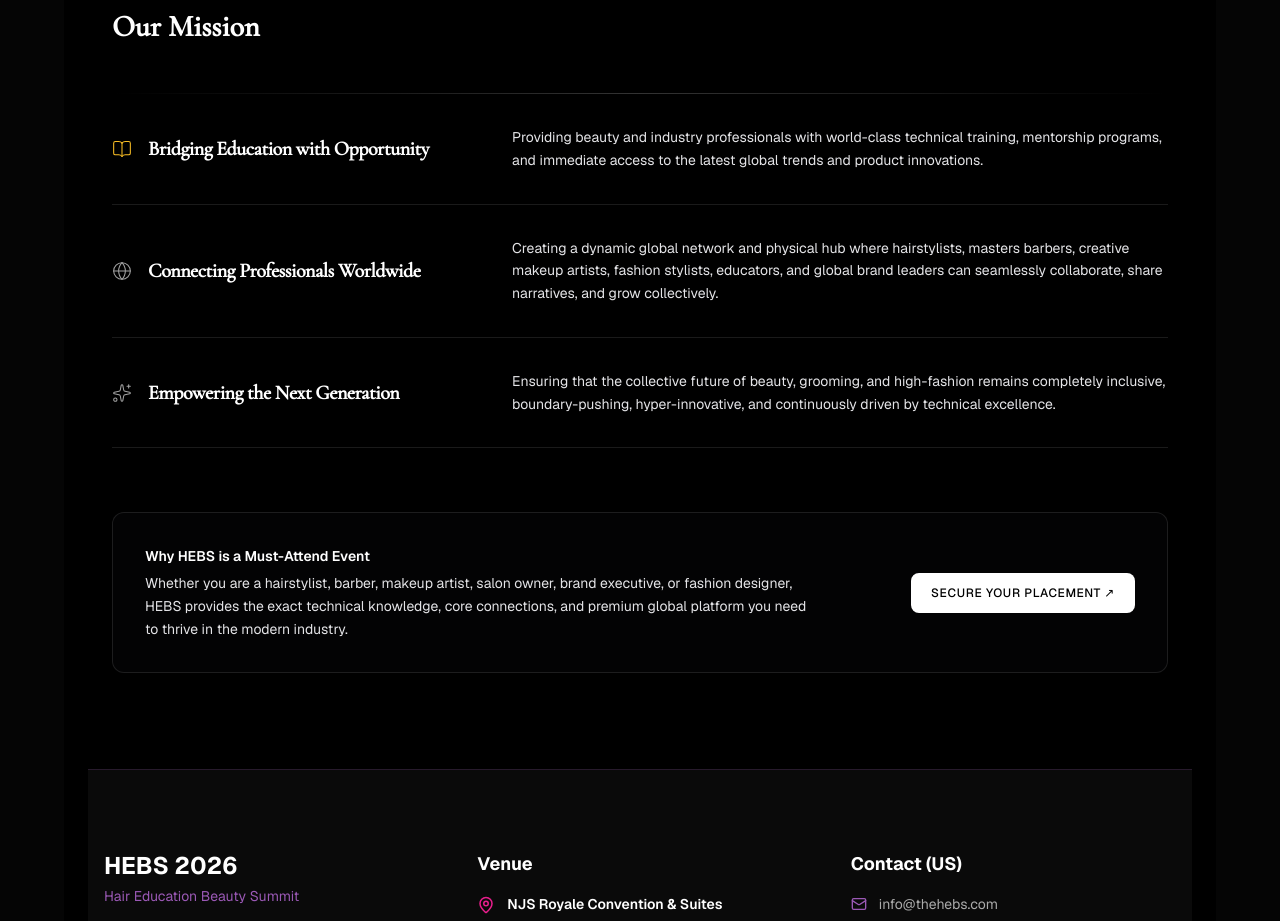
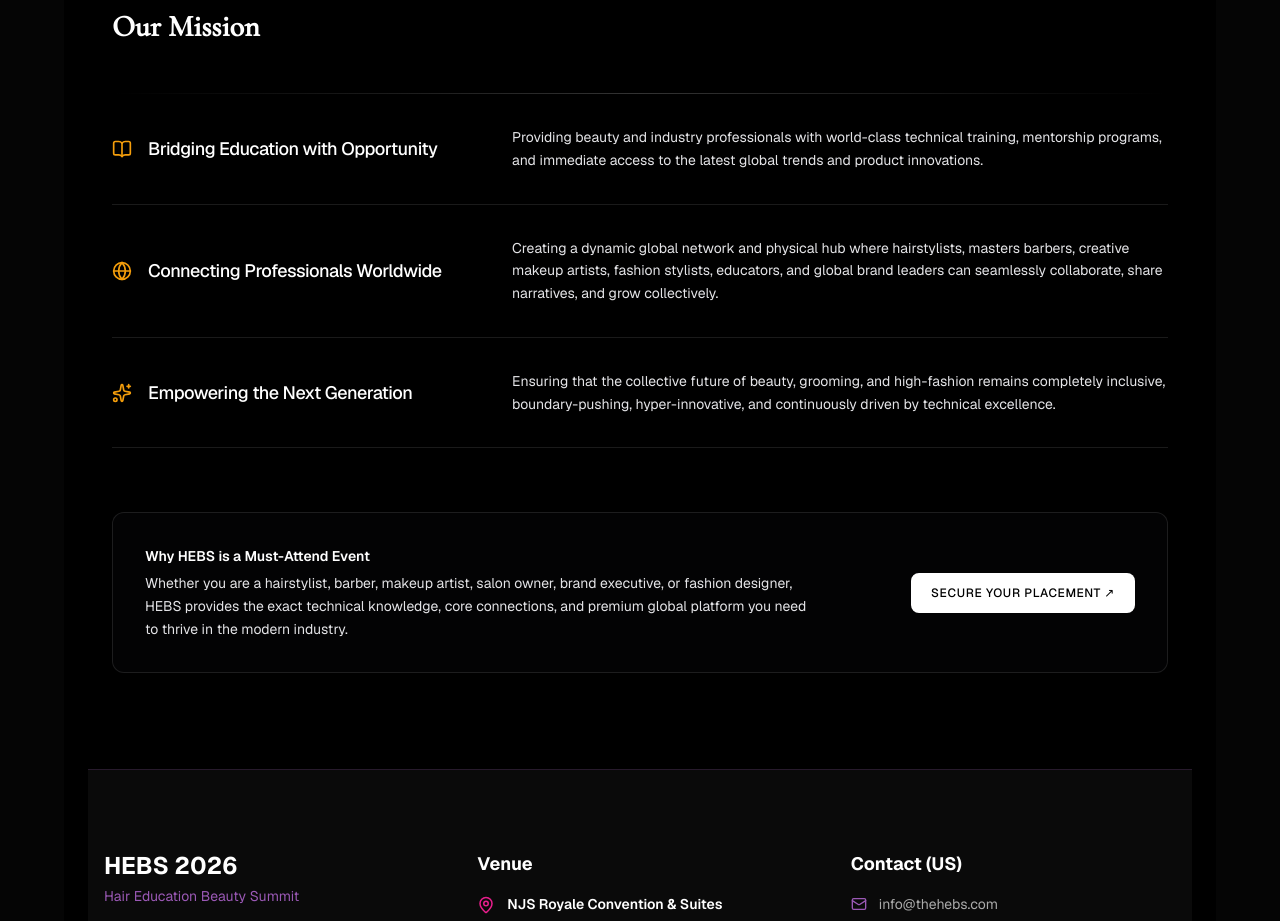
Before and after one commit to alexis800-glitch/hebs-lagos-2026, a Next.js app: page /about in a window 1280 px wide. Shown: the part 1661-2582 px from the top of the page. Built offline with nearby package versions, Linux system fonts and the light colour scheme.

Commit message:
style: unify mission icons to amber-500, update h4 typography in About

```diff
--- a/components/About.tsx
+++ b/components/About.tsx
@@ -86,14 +86,14 @@ export default function About() {
           <div className="w-full h-[1px] bg-gradient-to-r from-transparent via-white/20 to-transparent" />
 
           {[
-            { Icon: BookOpen, iconClass: 'text-amber-400', title: 'Bridging Education with Opportunity', body: 'Providing beauty and industry professionals with world-class technical training, mentorship programs, and immediate access to the latest global trends and product innovations.' },
-            { Icon: Globe, iconClass: 'text-neutral-400', title: 'Connecting Professionals Worldwide', body: 'Creating a dynamic global network and physical hub where hairstylists, masters barbers, creative makeup artists, fashion stylists, educators, and global brand leaders can seamlessly collaborate, share narratives, and grow collectively.' },
-            { Icon: Sparkles, iconClass: 'text-neutral-400', title: 'Empowering the Next Generation', body: 'Ensuring that the collective future of beauty, grooming, and high-fashion remains completely inclusive, boundary-pushing, hyper-innovative, and continuously driven by technical excellence.' },
-          ].map(({ Icon, iconClass, title, body }) => (
+            { Icon: BookOpen, title: 'Bridging Education with Opportunity', body: 'Providing beauty and industry professionals with world-class technical training, mentorship programs, and immediate access to the latest global trends and product innovations.' },
+            { Icon: Globe, title: 'Connecting Professionals Worldwide', body: 'Creating a dynamic global network and physical hub where hairstylists, masters barbers, creative makeup artists, fashion stylists, educators, and global brand leaders can seamlessly collaborate, share narratives, and grow collectively.' },
+            { Icon: Sparkles, title: 'Empowering the Next Generation', body: 'Ensuring that the collective future of beauty, grooming, and high-fashion remains completely inclusive, boundary-pushing, hyper-innovative, and continuously driven by technical excellence.' },
+          ].map(({ Icon, title, body }) => (
             <div key={title} className="flex flex-col md:flex-row items-start md:items-center justify-between py-8 border-b border-white/10 gap-4 md:gap-12">
               <div className="flex items-center gap-4 w-full md:w-1/3 shrink-0">
-                <Icon className={`h-5 w-5 ${iconClass} shrink-0 stroke-[1.25]`} />
-                <h4 className="font-serif text-xl font-semibold text-white tracking-tight">{title}</h4>
+                <Icon className="text-amber-500 h-5 w-5 shrink-0" />
+                <h4 className="text-white text-base md:text-lg font-medium tracking-tight">{title}</h4>
               </div>
               <p className="font-sans text-sm text-zinc-200 leading-relaxed max-w-2xl w-full">{body}</p>
             </div>
```
